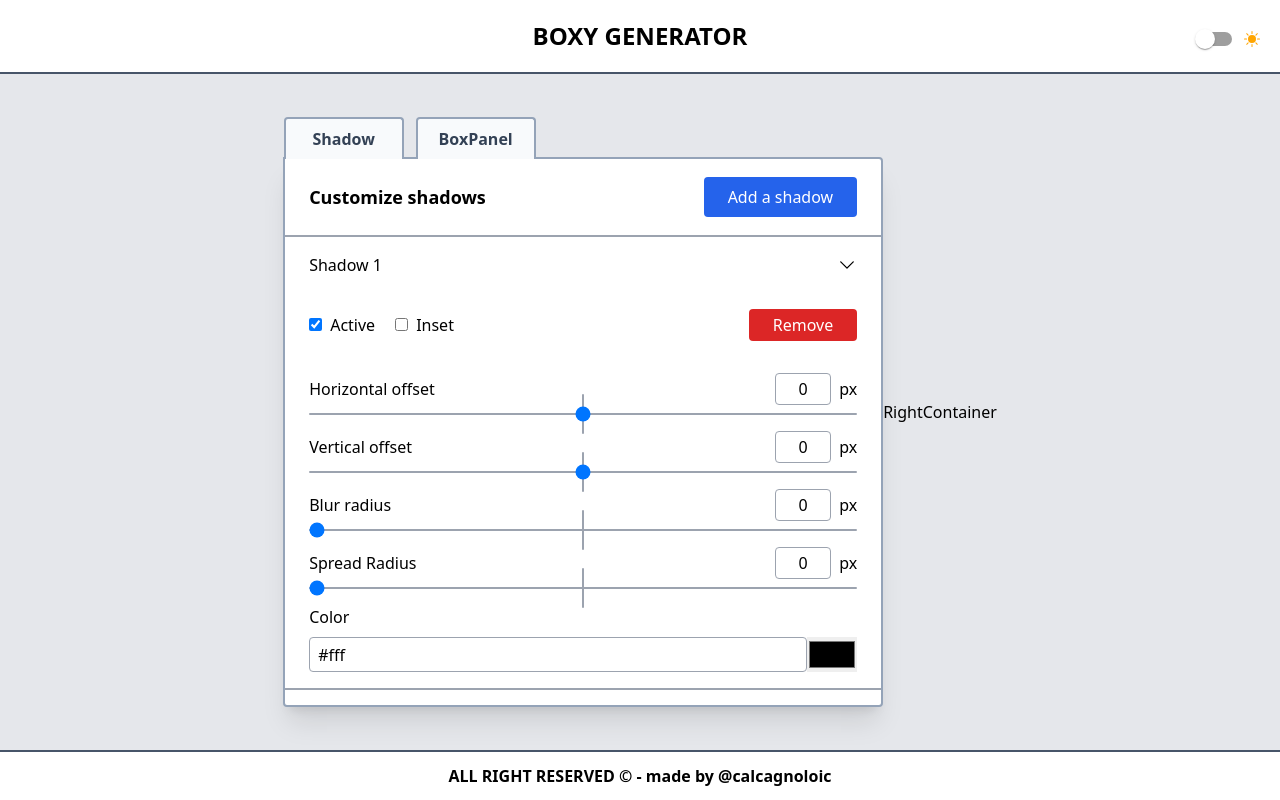
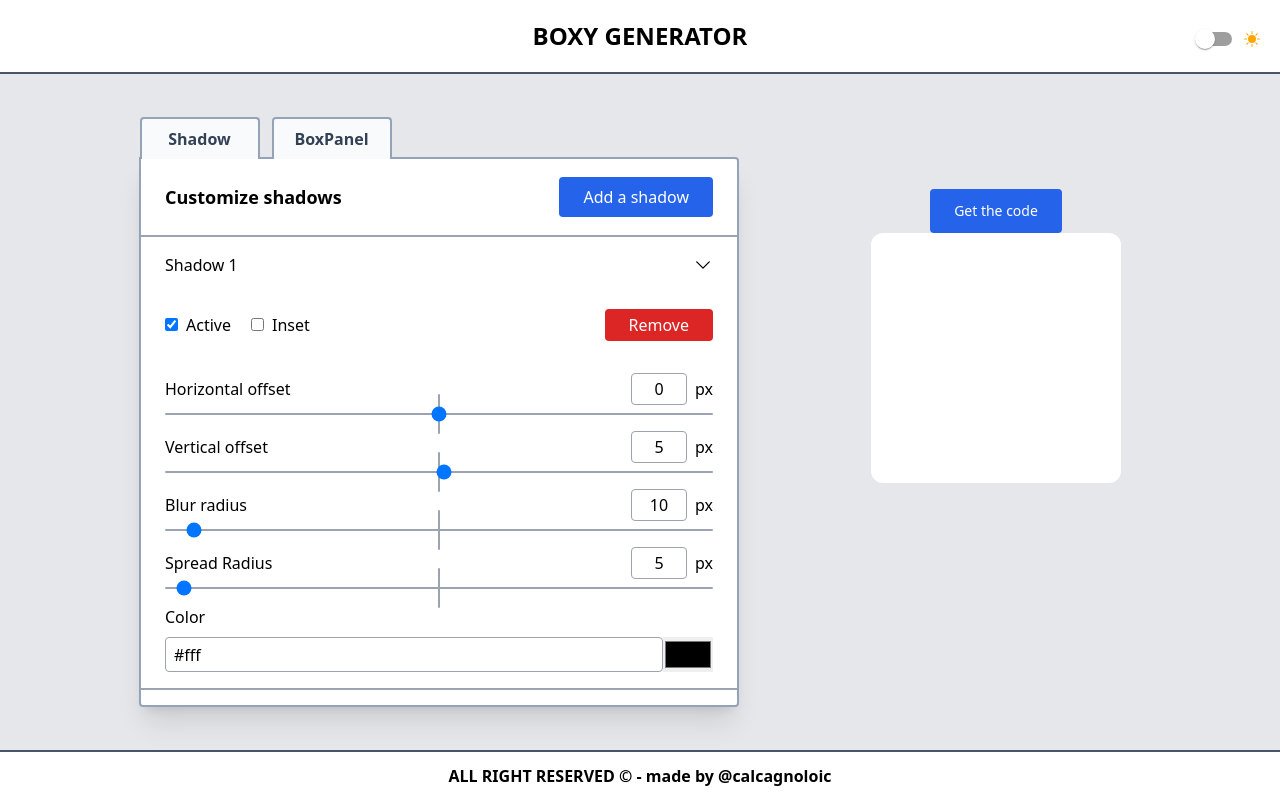
Before and after one commit to CalcagnoLoic/box_shadow_generator, a React (Vite) app: page / in a window 1280 px wide. Built offline with nearby package versions, Linux system fonts and the light colour scheme.

Commit message:
add the visualisation

```diff
--- a/src/features/boxProperties.js
+++ b/src/features/boxProperties.js
@@ -4,21 +4,21 @@ const initialState = [
     {
         inputNumber: 1,
         name: "Border radius",
-        value: 0,
+        value: 15,
         minMax: [0, 250],
         type: "range",
     },
     {
         inputNumber: 2,
         name: "Height",
-        value: 0,
+        value: 150,
         minMax: [0, 500],
         type: "range",
     },
     {
         inputNumber: 3,
         name: "Width",
-        value: 0,
+        value: 150,
         minMax: [0, 500],
         type: "range",
     },
--- a/src/features/shadows.js
+++ b/src/features/shadows.js
@@ -19,21 +19,21 @@ const initialState = [
                 name: "Vertical offset",
                 type: "range",
                 minMax: [-250, 250],
-                value: 0,
+                value: 5,
             },
             {
                 inputNumber: 3,
                 name: "Blur radius",
                 type: "range",
                 minMax: [0, 250],
-                value: 0,
+                value: 10,
             },
             {
                 inputNumber: 4,
                 name: "Spread Radius",
                 type: "range",
                 minMax: [0, 250],
-                value: 0,
+                value: 5,
             },
             {
                 inputNumber: 5,
@@ -67,21 +67,21 @@ export const shadows = createSlice({
                         name: "Vertical offset",
                         type: "range",
                         minMax: [-250, 250],
-                        value: 0,
+                        value: 5,
                     },
                     {
                         inputNumber: 3,
                         name: "Blur radius",
                         type: "range",
                         minMax: [0, 250],
-                        value: 0,
+                        value: 10,
                     },
                     {
                         inputNumber: 4,
                         name: "Spread Radius",
                         type: "range",
                         minMax: [0, 250],
-                        value: 0,
+                        value: 5,
                     },
                     {
                         inputNumber: 5,
--- a/src/layouts/RightContainer.jsx
+++ b/src/layouts/RightContainer.jsx
@@ -1,3 +1,5 @@
+import { Visualisation } from "./Visualisation/Visualisation";
+
 export const RightContainer = () => {
-    return <div>RightContainer</div>;
+    return <Visualisation />;
 };
--- /dev/null
+++ b/src/layouts/Visualisation/Modal/Modal.jsx
@@ -0,0 +1,5 @@
+export const Modal = () => {
+  return (
+    <div>Modal</div>
+  )
+}
--- /dev/null
+++ b/src/layouts/Visualisation/Modal/ModalBtn.jsx
@@ -0,0 +1,17 @@
+import { useContext } from "react";
+import { ThemeContext } from "../../../context/ThemeProvider";
+
+export const ModalBtn = () => {
+    const { darkMode } = useContext(ThemeContext);
+    return (
+        <div
+            className={`${
+                darkMode
+                    ? "bg-slate-700 hover:bg-slate-800"
+                    : "bg-blue-600 hover:bg-blue-700"
+            } text-white rounded mx-auto mt-2 px-6 py-3 cursor-pointer text-sm`}
+        >
+            Get the code
+        </div>
+    );
+};
--- /dev/null
+++ b/src/layouts/Visualisation/Visualisation.jsx
@@ -0,0 +1,10 @@
+import {ModalBtn} from "./Modal/ModalBtn"
+
+export const Visualisation = () => {
+    return (
+        <div className="flex flex-col p-5 ml-10 md:ml-14 lg:ml-28">
+            <ModalBtn />
+            <div className="bg-white h-[250px] w-[250px] rounded-xl mb-20 lg:mb-40"></div>
+        </div>
+    );
+};
```
